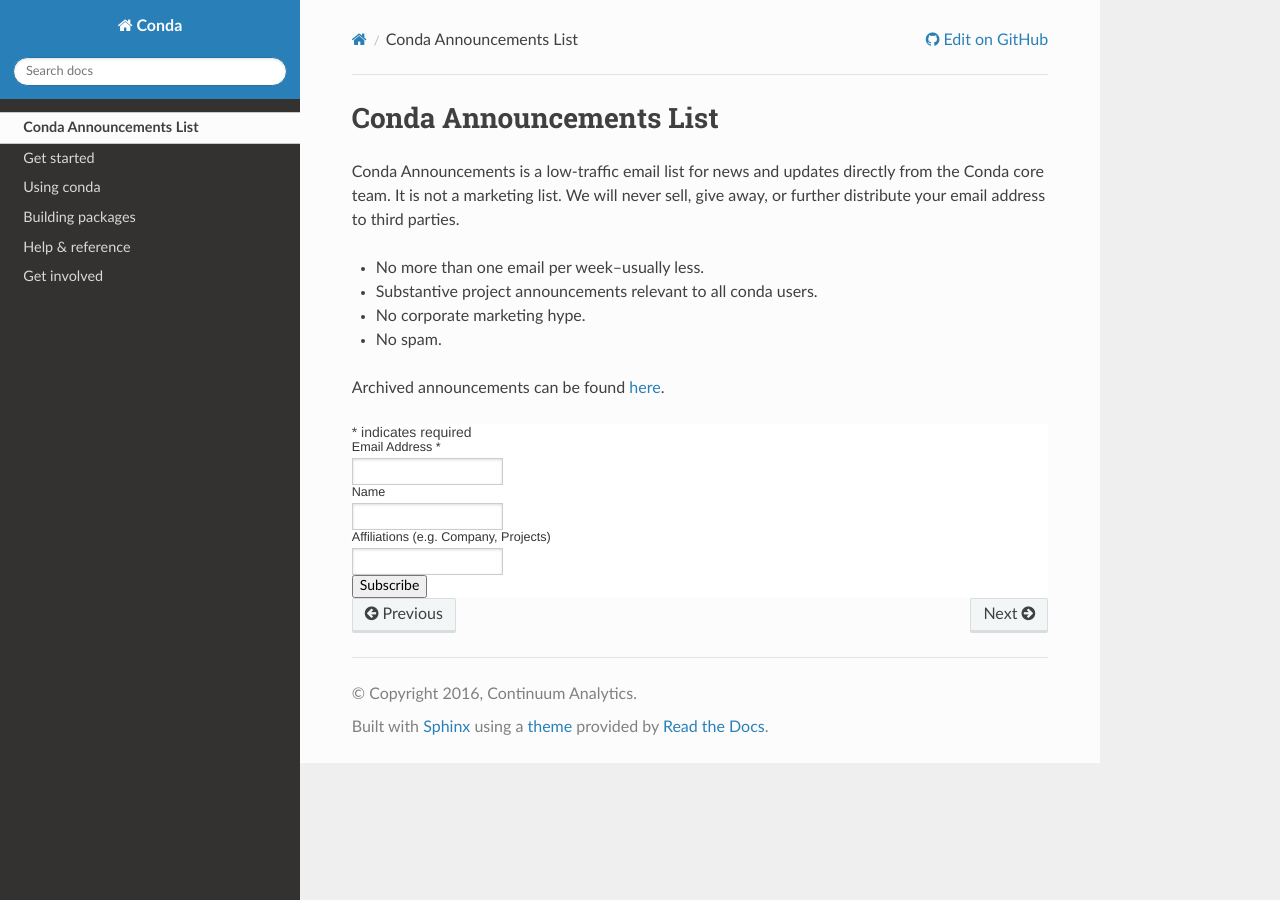
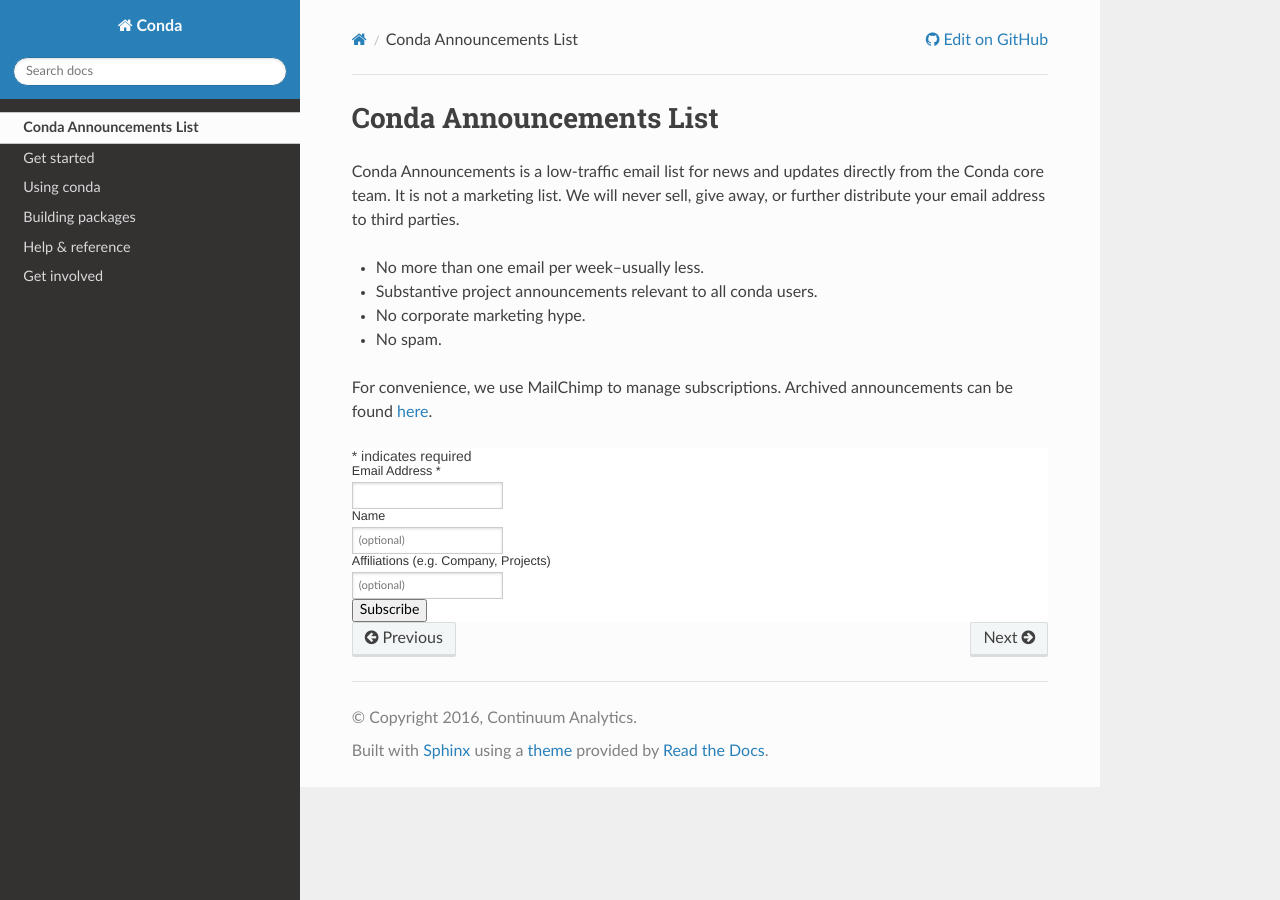
Before and after one commit to conda/conda-docs, a Sphinx documentation site: the page built from docs/source/announcements.rst, in a window 1280 px wide. Built offline with Sphinx 7.4.7 and the Read the Docs theme 2.0.0, drawn with Linux system fonts in a browser that asks for light colours; comment, search, counter and statistics services are not loaded.

Commit message:
add more detail to announcements sign-up

```diff
--- a/docs/source/announcements.rst
+++ b/docs/source/announcements.rst
@@ -11,7 +11,8 @@
 * No corporate marketing hype.
 * No spam.
 
-Archived announcements can be found `here <http://us13.campaign-archive1.com/home/?u=28f85eefa68de727efcbd93f9&id=cb4ca49e7d>`_.
+For convenience, we use MailChimp to manage subscriptions. Archived announcements
+can be found `here <http://us13.campaign-archive1.com/home/?u=28f85eefa68de727efcbd93f9&id=cb4ca49e7d>`_.
 
 .. raw:: html
 
@@ -33,11 +34,11 @@
    </div>
    <div class="mc-field-group">
     <label for="mce-NAME">Name </label>
-    <input type="text" value="" name="NAME" class="" id="mce-NAME">
+    <input type="text" value="" name="NAME" class="" id="mce-NAME" placeholder="(optional)">
    </div>
    <div class="mc-field-group">
     <label for="mce-AFFILIATIO">Affiliations (e.g. Company, Projects) </label>
-    <input type="text" value="" name="AFFILIATIO" class="" id="mce-AFFILIATIO">
+    <input type="text" value="" name="AFFILIATIO" class="" id="mce-AFFILIATIO" placeholder="(optional)">
    </div>
     <div id="mce-responses" class="clear">
         <div class="response" id="mce-error-response" style="display:none"></div>
```
